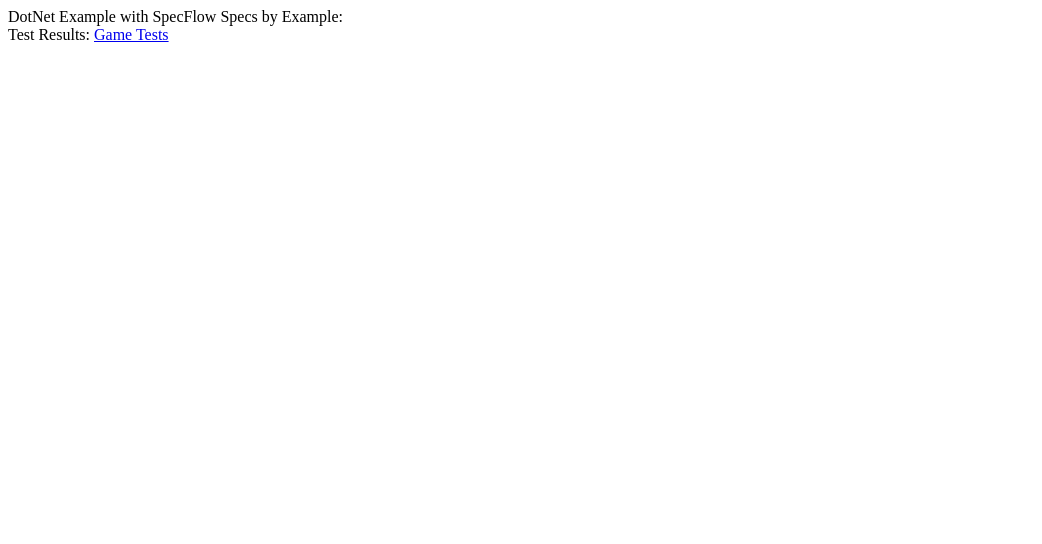
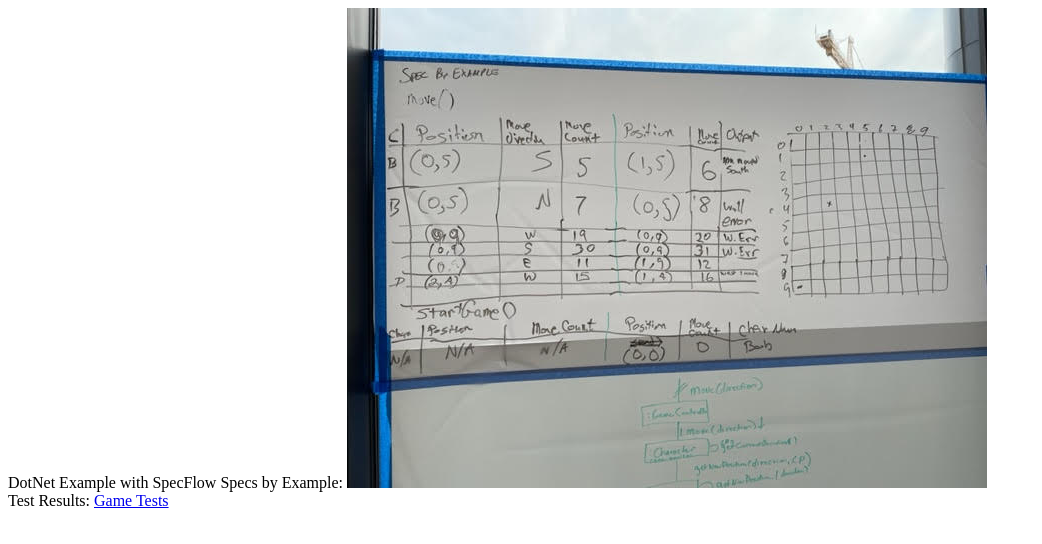
Before and after one commit to ronnelson/team-9-team-falcon-ecf5e303, a plain HTML site: page LevelUpGame.Tests/resources/index.html in a window 1280 px wide. Shown: the whole page, without its empty margins (0-1042 px from the left). Drawn offline with Linux system fonts and the light colour scheme.

Commit message:
fixed image again

```diff
--- a/LevelUpGame.Tests/resources/index.html
+++ b/LevelUpGame.Tests/resources/index.html
@@ -1,7 +1,7 @@
 <html>
     <head>DotNet Example with SpecFlow</head>
     <body>
-        Specs by Example: <img href="Spec By Example.jpg"></img> </br>
+        Specs by Example: <img src="Spec By Example.jpg"></img> </br>
         Test Results: <a href="./TestOutput.html">Game Tests</a>
     </body>
 </html>
```
